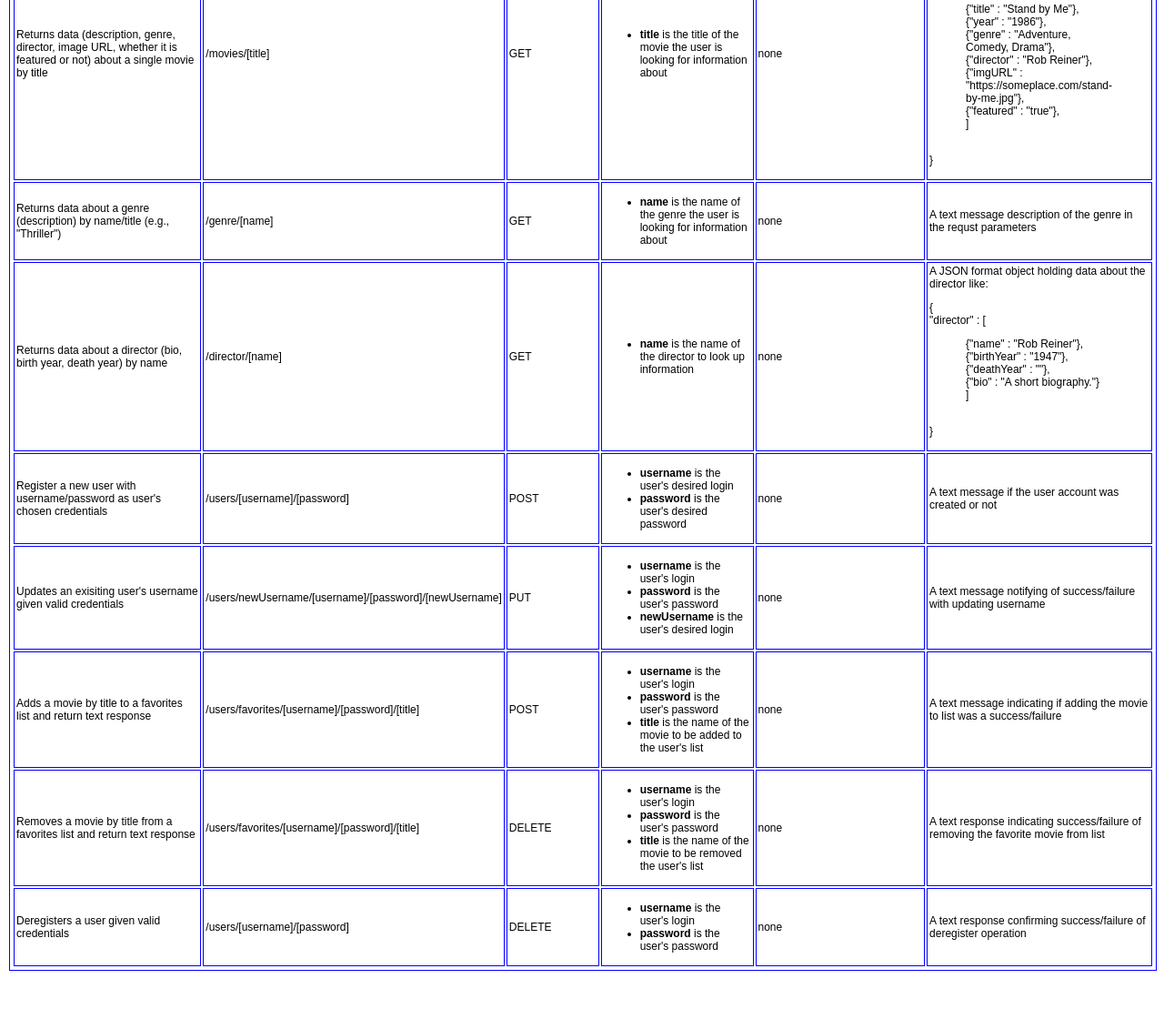
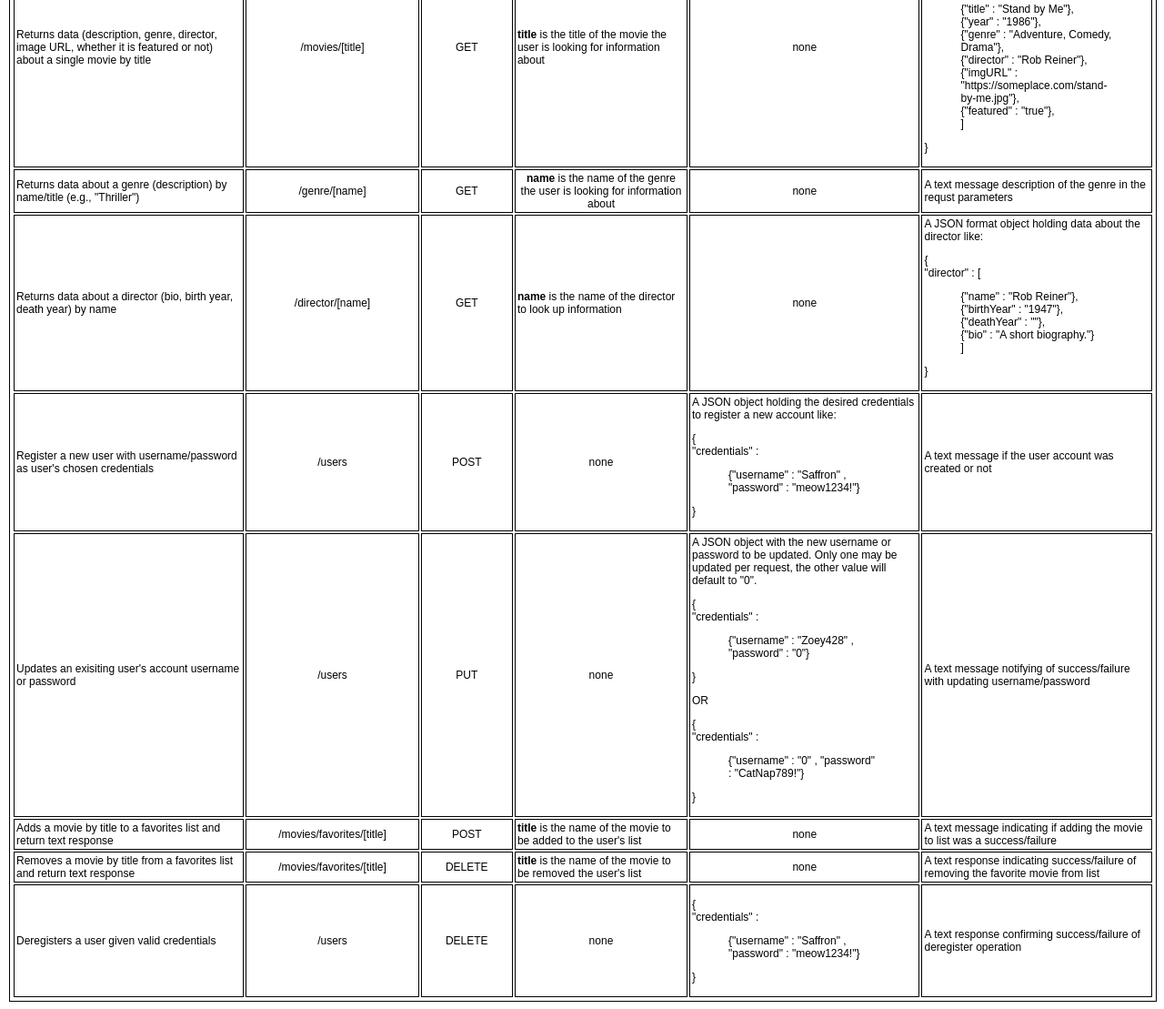
Before and after one commit to CincinnatiKid428/movie_api, a website: page public/documentation.html in a window 1280 px wide. Shown: the part 593-1702 px from the top of the page at 91% size. Before the commit the page ends 1668 px from the top, so only its background shows below. Drawn offline with Linux system fonts and the light colour scheme.

Commit message:
Updated documentation.html with corrected endpoints and table information regarding API, added CSS styles for table

```diff
--- a/public/documentation.html
+++ b/public/documentation.html
@@ -37,20 +37,20 @@
     <div>
         <table class="api-table">
             <tr>
-                <td class="description-cell">Description</td>
-                <td class="url-cell">URL</td>
-                <td class="http-method-cell">HTTP Method</td>
-                <td class="req-params-cell">Query Parameters</td>
-                <td class="req-body-cell">Request Body Format</td>
-                <td class="res-body-cell">Response Body Format</td>
+                <td class="heading-cell description-cell center-cell">Description</td>
+                <td class="heading-cell url-cell center-cell">URL</td>
+                <td class="heading-cell http-method-cell center-cell">HTTP Method</td>
+                <td class="heading-cell req-params-cell center-cell">Query Parameters</td>
+                <td class="heading-cell req-body-cell center-cell">Request Body Format</td>
+                <td class="heading-cell res-body-cell center-cell">Response Body Format</td>
             </tr>
 
             <tr>
                 <td class="description-cell">Returns a list of ALL movies</td>
-                <td class="url-cell">/movies</td>
-                <td class="http-method-cell">GET</td>
-                <td class="req-params-cell">none</td>
-                <td class="req-body-cell">none</td>
+                <td class="url-cell center-cell">/movies</td>
+                <td class="http-method-cell center-cell">GET</td>
+                <td class="req-params-cell center-cell">none</td>
+                <td class="req-body-cell center-cell">none</td>
                 <td class="res-body-cell">A JSON format response containing an array of movies like:
                     <p>
                     {<br>
@@ -65,7 +65,7 @@
                             {"title" : "Halloween"},<br>
                             {"title" : "The Matrix"},<br>
                             {"title" : "Primer"}<br>
-                        ]<br></blockquote>
+                        ]</blockquote>
                     }
                     </p>
                 </td>
@@ -73,14 +73,10 @@
 
             <tr>
                 <td class="description-cell">Returns data (description, genre, director, image URL, whether it is featured or not) about a single movie by title</td>
-                <td class="url-cell">/movies/[title]</td>
-                <td class="http-method-cell">GET</td>
-                <td class="req-params-cell">
-                    <ul>
-                        <li><b>title</b> is the title of the movie the user is looking for information about</li>
-                    </ul>
-                </td>
-                <td class="req-body-cell">none</td>
+                <td class="url-cell center-cell">/movies/[title]</td>
+                <td class="http-method-cell center-cell">GET</td>
+                <td class="req-params-cell"><b>title</b> is the title of the movie the user is looking for information about</td>
+                <td class="req-body-cell center-cell">none</td>
                 <td class="res-body-cell">A JSON format response containing information about a single movie like:
                     <p>
                         {<br>
@@ -91,7 +87,7 @@
                                 {"director" : "Rob Reiner"},<br>
                                 {"imgURL" : "https://someplace.com/stand-by-me.jpg"},<br>
                                 {"featured" : "true"},<br>
-                            ]</blockquote><br>
+                            ]</blockquote>
                         }
                         </p>
                 </td>
@@ -99,36 +95,28 @@
 
             <tr>
                 <td class="description-cell">Returns data about a genre (description) by name/title (e.g., "Thriller")</td>
-                <td class="url-cell">/genre/[name]</td>
-                <td class="http-method-cell">GET</td>
-                <td class="req-params-cell">
-                    <ul>
-                        <li><b>name</b> is the name of the genre the user is looking for information about</li>
-                    </ul>
-                </td>
-                <td class="req-body-cell">none</td>
+                <td class="url-cell center-cell">/genre/[name]</td>
+                <td class="http-method-cell center-cell">GET</td>
+                <td class="req-params-cell center-cell"><b>name</b> is the name of the genre the user is looking for information about</td>
+                <td class="req-body-cell center-cell">none</td>
                 <td class="res-body-cell">A text message description of the genre in the requst parameters</td>
             </tr>
 
             <tr>
                 <td class="description-cell">Returns data about a director (bio, birth year, death year) by name</td>
-                <td class="url-cell">/director/[name]</td>
-                <td class="http-method-cell">GET</td>
-                <td class="req-params-cell">
-                    <ul>
-                        <li><b>name</b> is the name of the director to look up information</li>
-                    </ul>
-                </td>
-                <td class="req-body-cell">none</td>
+                <td class="url-cell center-cell">/director/[name]</td>
+                <td class="http-method-cell center-cell">GET</td>
+                <td class="req-params-cell"><b>name</b> is the name of the director to look up information</td>
+                <td class="req-body-cell center-cell">none</td>
                 <td class="res-body-cell">A JSON format object holding data about the director like:
                     <p>
                         {<br>
-                            "director" : [<br>
+                            "director" : [
                                 <blockquote>{"name" : "Rob Reiner"},<br>
                                 {"birthYear" : "1947"},<br>
                                 {"deathYear" : ""},<br>
                                 {"bio" : "A short biography."}<br>
-                            ]</blockquote><br>
+                            ]</blockquote>
                         }
                         </p>
                 </td>
@@ -136,74 +124,70 @@
 
             <tr>
                 <td class="description-cell">Register a new user with username/password as user's chosen credentials</td>
-                <td class="url-cell">/users/[username]/[password]</td>
-                <td class="http-method-cell">POST</td>
-                <td class="req-params-cell">
-                    <ul>
-                        <li><b>username</b> is the user's desired login</li>
-                        <li><b>password</b> is the user's desired password</li>
-                    </ul>
+                <td class="url-cell center-cell">/users</td>
+                <td class="http-method-cell center-cell">POST</td>
+                <td class="req-params-cell center-cell">none</td>
+                <td class="req-body-cell">A JSON object holding the desired credentials to register a new account like:
+                    <p>{<br>
+                        "credentials" :
+                        <blockquote>{"username" : "Saffron" , "password" : "meow1234!"}</blockquote>
+                    }
+                    </p>
                 </td>
-                <td class="req-body-cell">none</td>
                 <td class="res-body-cell">A text message if the user account was created or not</td>
             </tr>
 
             <tr>
-                <td class="description-cell">Updates an exisiting user's username given valid credentials</td>
-                <td class="url-cell">/users/newUsername/[username]/[password]/[newUsername]</td>
-                <td class="http-method-cell">PUT</td>
-                <td class="req-params-cell">
-                    <ul>
-                        <li><b>username</b> is the user's login</li>
-                        <li><b>password</b> is the user's password</li>
-                        <li><b>newUsername</b> is the user's desired login</li>
-                    </ul>
+                <td class="description-cell">Updates an exisiting user's account username or password</td>
+                <td class="url-cell center-cell">/users</td>
+                <td class="http-method-cell center-cell">PUT</td>
+                <td class="req-params-cell center-cell">none</td>
+                <td class="req-body-cell">A JSON object with the new username or password to be updated. Only one may be updated per request, the other value will default to "0".
+                    <p>{<br>
+                        "credentials" :
+                        <blockquote>{"username" : "Zoey428" , "password" : "0"}</blockquote>
+                    }
+                    </p>
+                    <p>OR</p>
+                    <p>{<br>
+                        "credentials" :
+                        <blockquote>{"username" : "0" , "password" : "CatNap789!"}</blockquote>
+                    }
+                    </p>
                 </td>
-                <td class="req-body-cell">none</td>
-                <td class="res-body-cell">A text message notifying of success/failure with updating username</td>
+                <td class="res-body-cell">A text message notifying of success/failure with updating username/password</td>
             </tr>
 
             <tr>
                 <td class="description-cell">Adds a movie by title to a favorites list and return text response</td>
-                <td class="url-cell">/users/favorites/[username]/[password]/[title]</td>
-                <td class="http-method-cell">POST</td>
-                <td class="req-params-cell">
-                    <ul>
-                        <li><b>username</b> is the user's login</li>
-                        <li><b>password</b> is the user's password</li>
-                        <li><b>title</b> is the name of the movie to be added to the user's list</li>
-                    </ul>
-                </td>
-                <td class="req-body-cell">none</td>
+                <td class="url-cell center-cell">/movies/favorites/[title]</td>
+                <td class="http-method-cell center-cell">POST</td>
+                <td class="req-params-cell"><b>title</b> is the name of the movie to be added to the user's list</td>
+                <td class="req-body-cell center-cell">none</td>
                 <td class="res-body-cell">A text message indicating if adding the movie to list was a success/failure</td>
             </tr>
 
             <tr>
                 <td class="description-cell">Removes a movie by title from a favorites list and return text response</td>
-                <td class="url-cell">/users/favorites/[username]/[password]/[title]</td>
-                <td class="http-method-cell">DELETE</td>
-                <td class="req-params-cell">
-                    <ul>
-                        <li><b>username</b> is the user's login</li>
-                        <li><b>password</b> is the user's password</li>
-                        <li><b>title</b> is the name of the movie to be removed the user's list</li>
-                    </ul>
-                </td>
-                <td class="req-body-cell">none</td>
+                <td class="url-cell center-cell">/movies/favorites/[title]</td>
+                <td class="http-method-cell center-cell">DELETE</td>
+                <td class="req-params-cell"><b>title</b> is the name of the movie to be removed the user's list</td>
+                <td class="req-body-cell center-cell">none</td>
                 <td class="res-body-cell">A text response indicating success/failure of removing the favorite movie from list</td>
             </tr>
 
             <tr>
                 <td class="description-cell">Deregisters a user given valid credentials</td>
-                <td class="url-cell">/users/[username]/[password]</td>
-                <td class="http-method-cell">DELETE</td>
-                <td class="req-params-cell">
-                    <ul>
-                        <li><b>username</b> is the user's login</li>
-                        <li><b>password</b> is the user's password</li>
-                    </ul>
+                <td class="url-cell center-cell">/users</td>
+                <td class="http-method-cell center-cell">DELETE</td>
+                <td class="req-params-cell center-cell">none</td>
+                <td class="req-body-cell">
+                    <p>{<br>
+                        "credentials" :
+                        <blockquote>{"username" : "Saffron" , "password" : "meow1234!"}</blockquote>
+                    }
+                    </p>
                 </td>
-                <td class="req-body-cell">none</td>
                 <td class="res-body-cell">A text response confirming success/failure of deregister operation</td>
             </tr>
         </table>
--- a/public/src/css/styles.css
+++ b/public/src/css/styles.css
@@ -1,6 +1,6 @@
 /*  -------------Variable Definitions--------------  */
 :root {
-    --debug-border: 1px solid blue; /* Change pixel value to see borders for debugging */
+    --debug-border: 1px solid black; /* Change pixel value to see borders for debugging */
 }
 
 * {
@@ -35,7 +35,7 @@ body {
 
 .http-method-cell {
     border: var(--debug-border);
-    width: 10%;
+    width: 8%;
     padding: 2px;
 }
 
@@ -56,3 +56,12 @@ body {
     width: 20%;
     padding: 2px;
 }
+
+.center-cell {
+    text-align: center;
+}
+
+.heading-cell {
+    font-weight:bold;
+    background-color: #d3d3d3;
+}
```
Also changed, not shown: 1 other file.
